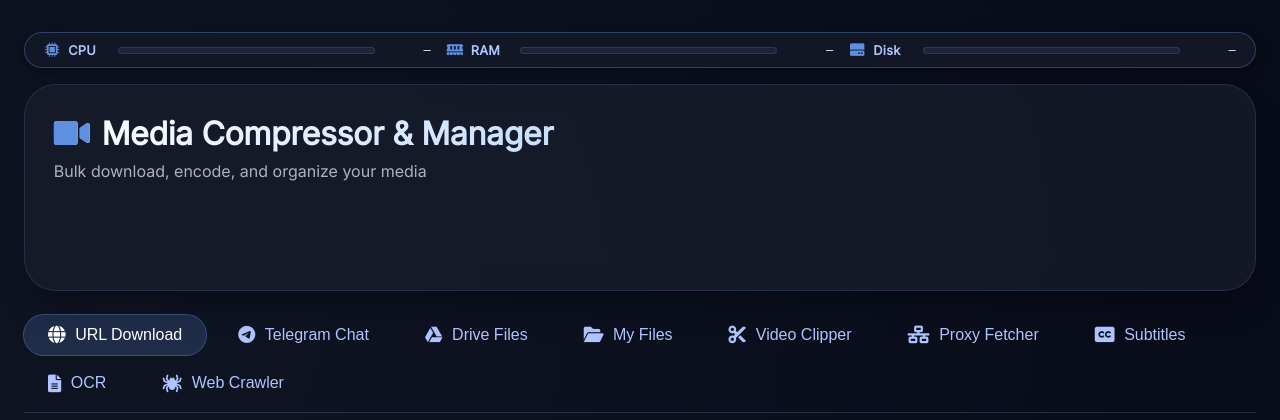
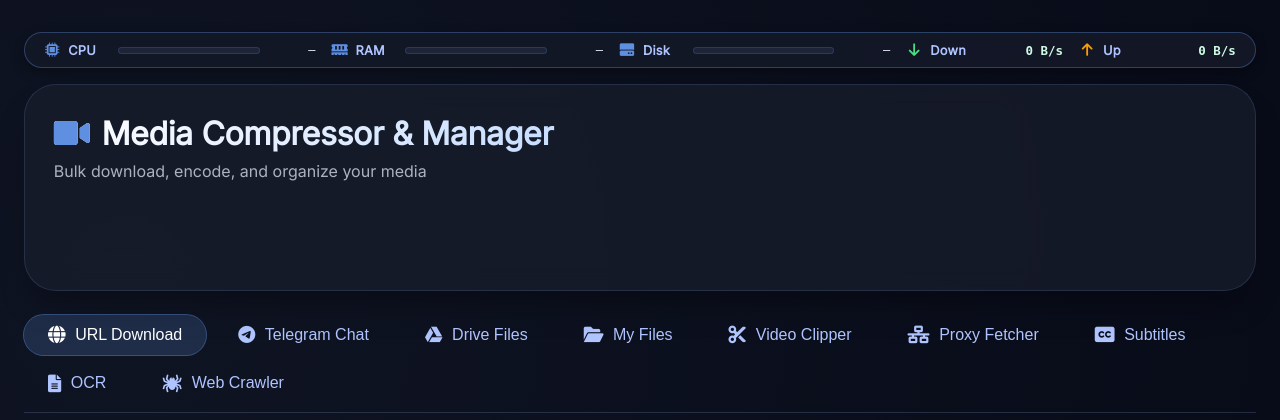
Before and after one commit to blackystrngr/ProjectCompress, a Python web app: template templates/index.html in a window 1280 px wide. Shown: the top 420 px of the page. Run offline with Jinja, Linux system fonts and the light colour scheme; the template is opened without the code that fills it, so the values that code supplies are empty.

Commit message:
Refactor system stats meter and add network stats

```diff
--- a/templates/base.html
+++ b/templates/base.html
@@ -11,6 +11,7 @@
 <body>
 <div class="container">
 
+    <!-- ========== System Stats Meter ========== -->
     <!-- ========== System Stats Meter ========== -->
 <div class="sys-stats" id="sysStats">
     <div class="sys-stat" title="CPU usage">
@@ -30,6 +31,16 @@
         <span class="sys-label">Disk</span>
         <div class="sys-bar"><div class="sys-fill sys-disk" id="diskFill"></div></div>
         <span class="sys-value" id="diskValue">–</span>
+    </div>
+    <div class="sys-stat sys-net" title="Download speed">
+        <i class="fas fa-arrow-down" style="color:#4ade80;"></i>
+        <span class="sys-label">Down</span>
+        <span class="sys-value-net" id="downValue">0 B/s</span>
+    </div>
+    <div class="sys-stat sys-net" title="Upload speed">
+        <i class="fas fa-arrow-up" style="color:#f59e0b;"></i>
+        <span class="sys-label">Up</span>
+        <span class="sys-value-net" id="upValue">0 B/s</span>
     </div>
 </div>
 
@@ -54,19 +65,22 @@
 <script src="{{ url_for('static', filename='js/app.js') }}"></script>
 
 <!-- ========== System Stats Script ========== -->
+<!-- ========== System Stats Script ========== -->
 <script>
 (function() {
-    const cpuFill = document.getElementById('cpuFill');
-    const ramFill = document.getElementById('ramFill');
+    const cpuFill  = document.getElementById('cpuFill');
+    const ramFill  = document.getElementById('ramFill');
     const diskFill = document.getElementById('diskFill');
     const cpuValue = document.getElementById('cpuValue');
     const ramValue = document.getElementById('ramValue');
-    const diskValue = document.getElementById('diskValue');
+    const diskValue= document.getElementById('diskValue');
+    const downValue= document.getElementById('downValue');
+    const upValue  = document.getElementById('upValue');
 
     function colorFor(pct) {
-        if (pct < 50) return 'linear-gradient(90deg, #4ade80, #86efac)';   // green
-        if (pct < 80) return 'linear-gradient(90deg, #facc15, #fde68a)';   // yellow
-        return 'linear-gradient(90deg, #ef4444, #fca5a5)';                  // red
+        if (pct < 50) return 'linear-gradient(90deg, #4ade80, #86efac)';
+        if (pct < 80) return 'linear-gradient(90deg, #facc15, #fde68a)';
+        return 'linear-gradient(90deg, #ef4444, #fca5a5)';
     }
 
     function formatBytes(bytes) {
@@ -76,33 +90,51 @@
         return (bytes / Math.pow(1024, i)).toFixed(i > 0 ? 1 : 0) + ' ' + units[i];
     }
 
+    function formatSpeed(bps) {
+        // bps is bytes per second
+        if (bps < 1024) return bps + ' B/s';
+        if (bps < 1024 * 1024) return (bps / 1024).toFixed(1) + ' KB/s';
+        if (bps < 1024 * 1024 * 1024) return (bps / (1024 * 1024)).toFixed(1) + ' MB/s';
+        return (bps / (1024 * 1024 * 1024)).toFixed(2) + ' GB/s';
+    }
+
     async function updateStats() {
         try {
             const resp = await fetch('/system_stats');
             const data = await resp.json();
 
+            // CPU
             cpuFill.style.width = data.cpu + '%';
             cpuFill.style.background = colorFor(data.cpu);
             cpuValue.textContent = data.cpu + '%';
 
+            // RAM
             ramFill.style.width = data.ram + '%';
             ramFill.style.background = colorFor(data.ram);
             ramValue.textContent = data.ram + '%';
+            if (data.ram_used && data.ram_total) {
+                ramValue.title = `${formatBytes(data.ram_used)} / ${formatBytes(data.ram_total)}`;
+            }
 
+            // Disk
             diskFill.style.width = data.disk + '%';
             diskFill.style.background = colorFor(data.disk);
             diskValue.textContent = data.disk + '%';
 
-            // Optional: tooltip with actual RAM
-            if (data.ram_used && data.ram_total) {
-                ramValue.title = `${formatBytes(data.ram_used)} / ${formatBytes(data.ram_total)}`;
-            }
+            // Network
+            downValue.textContent = formatSpeed(data.net_down || 0);
+            upValue.textContent = formatSpeed(data.net_up || 0);
+
+            // Colour-code network speed text
+            downValue.style.color = (data.net_down > 1024 * 1024) ? '#86efac'
+                                   : (data.net_down > 0) ? '#d1fae5' : '#8a9bc0';
+            upValue.style.color = (data.net_up > 1024 * 1024) ? '#fde68a'
+                                 : (data.net_up > 0) ? '#fef3c7' : '#8a9bc0';
         } catch (e) {
             console.error('system_stats error:', e);
         }
     }
 
-    // Update every 2 seconds
     updateStats();
     setInterval(updateStats, 2000);
 })();
```
Lines whose indentation alone changed are shown as unchanged.
